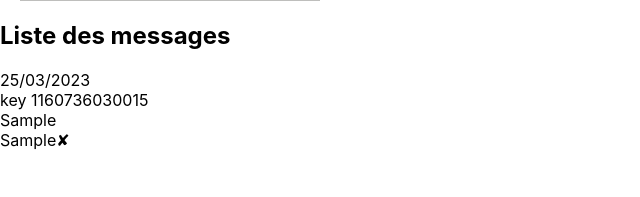
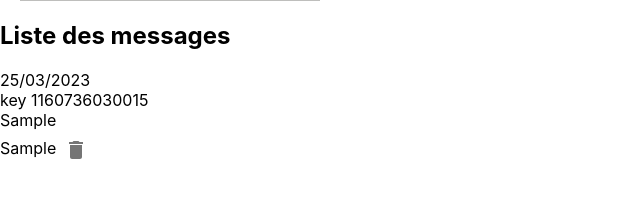
Before and after one commit to Alainbid/test-typescript, a React (Create React App) app: page / in a window 1280 px wide. Both pictures are taken after typing "Sample", "Sample" into the empty fields and a click on the input "Envoyer". Shown: the part 259-456 px from the top of the page, without its empty margins (0-640 px from the left). Built offline with nearby package versions, Linux system fonts and the light colour scheme.

Commit message:
modif  esthétiques

```diff
--- a/src/components/Message.tsx
+++ b/src/components/Message.tsx
@@ -1,31 +1,39 @@
-import React from 'react';
-import { MessageInt } from '../Model';
+import React from "react";
+import { MessageInt } from "../Model";
+import "../styles/message.scss";
+
+import IconButton from "@mui/material/IconButton";
+import Tooltip from "@mui/material/Tooltip";
+import DeleteIcon from "@mui/icons-material/Delete";
+
 
 type Props = {
-mess :MessageInt;
-messageData : MessageInt[];
-setMessageData:React.Dispatch<React.SetStateAction<MessageInt[]>>
-}
-const Message = ({mess , messageData, setMessageData} : Props) => {
-const formaterDate = (date:number) => {
-  return new Date(date).toLocaleDateString("FR-fr");
-}
+  mess: MessageInt;
+  messageData: MessageInt[];
+  setMessageData: React.Dispatch<React.SetStateAction<MessageInt[]>>;
+};
+const Message = ({ mess, messageData, setMessageData }: Props) => {
+  const formaterDate = (date: number) => {
+    return new Date(date).toLocaleDateString("FR-fr");
+  };
 
-const handleDelete = () => {
-  setMessageData( messageData.filter((el) => el.id !== mess.id))
-}
-
+  const handleDelete = () => {
+    setMessageData(messageData.filter((el) => el.id !== mess.id));
+  };
 
   return (
-   <div className="message-container">
-    <p>{formaterDate(mess.date)}<br></br> {" key "} {mess.id} <br></br>
-    {mess.nom}{' '} <br></br>{mess.message}
-    <span id='delete' onClick={() => handleDelete()}>&#10008;</span>
-    </p>
-
-
-
-   </div>
+    <div className="message-container">
+      <p />
+      {formaterDate(mess.date)}
+      <br></br> {" key "} {mess.id} <br />
+      {mess.nom} <br />
+      {mess.message}
+      <Tooltip title="Delete">
+        <IconButton onClick={() => handleDelete()}>
+          <DeleteIcon />
+        </IconButton>
+      </Tooltip>
+    </div>
   );
 };
 
```
